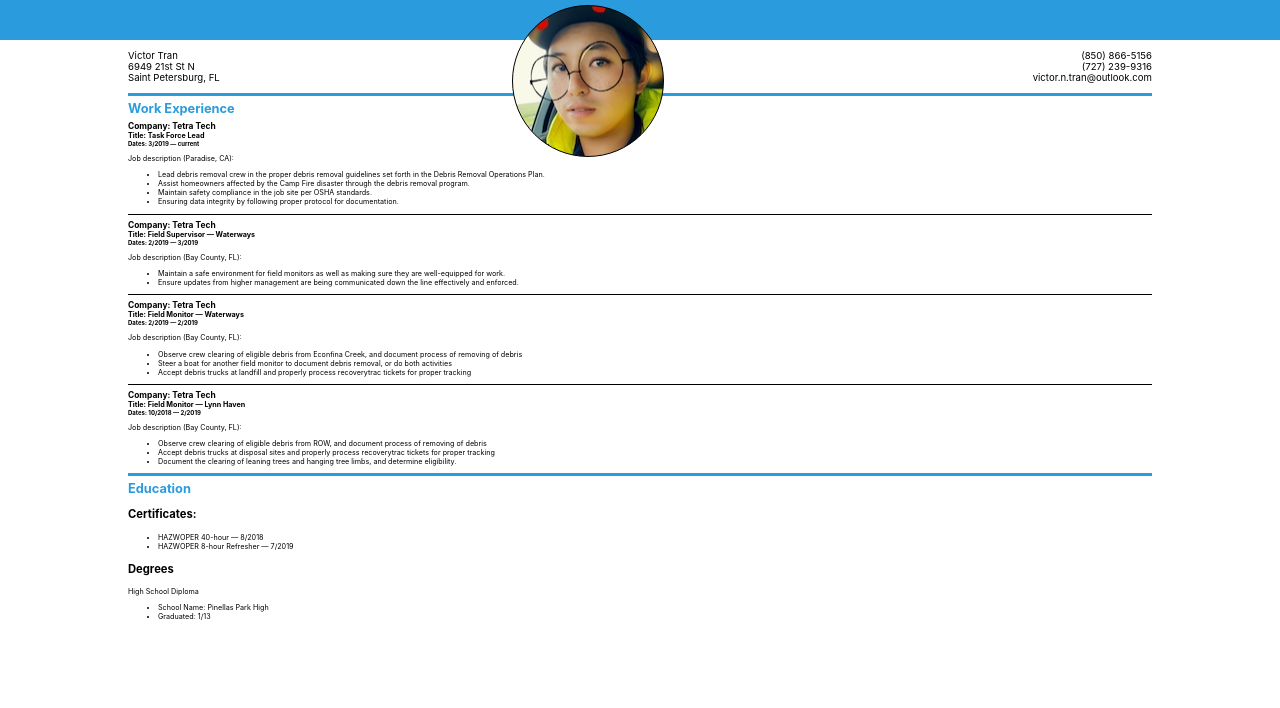
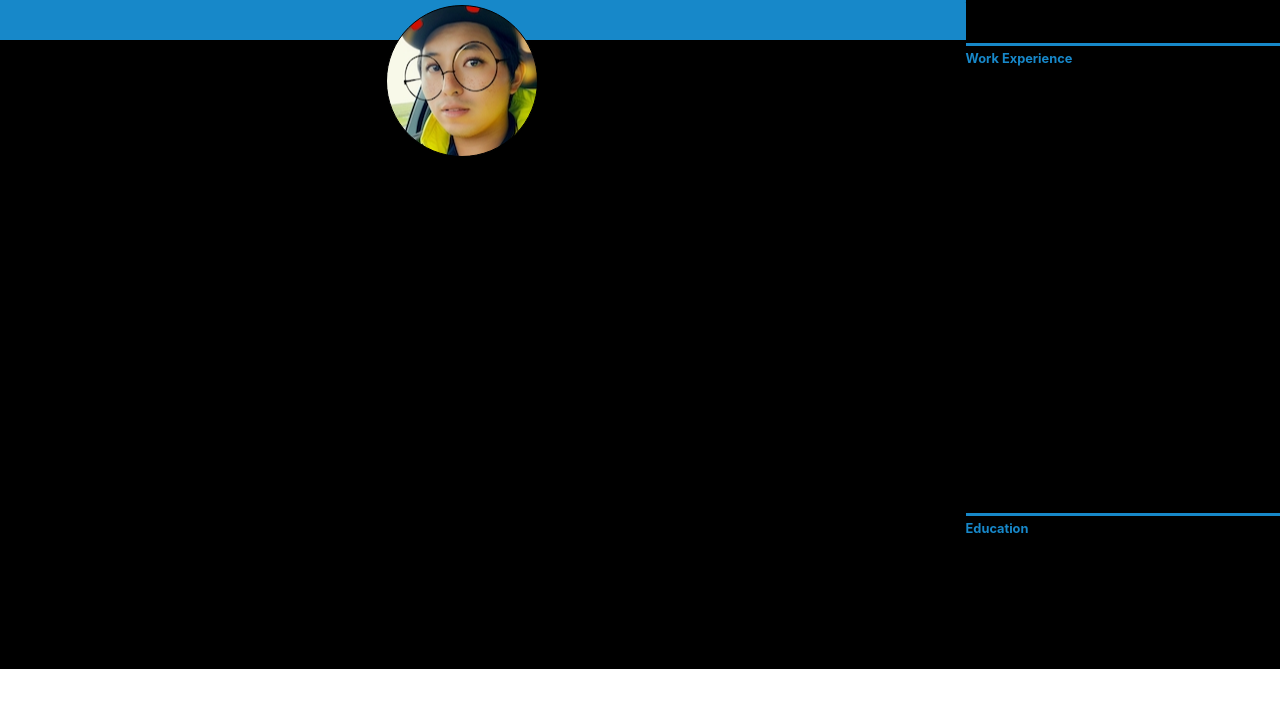
Before and after one commit to iVictoris/resume, a React app: page / in a window 1280 px wide. Shown: the top 708 px of the page. Built offline with nearby package versions, Linux system fonts and the light colour scheme.

Commit message:
adjust style rules based on width

```diff
--- a/src/components/App.css
+++ b/src/components/App.css
@@ -2,6 +2,7 @@
   width: 100vw;
   min-width: 320px;
   font-size: .66em;
+  background-color: white;
 }
 
 header {
@@ -44,11 +45,11 @@ ul {
   align-items: flex-end;
 }
 
-.w80, .w80c {
+.w80 {
   width: 80%;
 }
 
-.w80c {
+.center {
   margin: 0 auto;
 }
 
@@ -65,3 +66,15 @@ ul {
     font-size: 1em;
   }
 }
+
+@media screen and (min-width: 768px) {
+  .App {
+    background-color: black;
+  }
+}
+
+@media screen and (min-width: 1024px) {
+  .App {
+    display: flex;
+  }
+}
```
